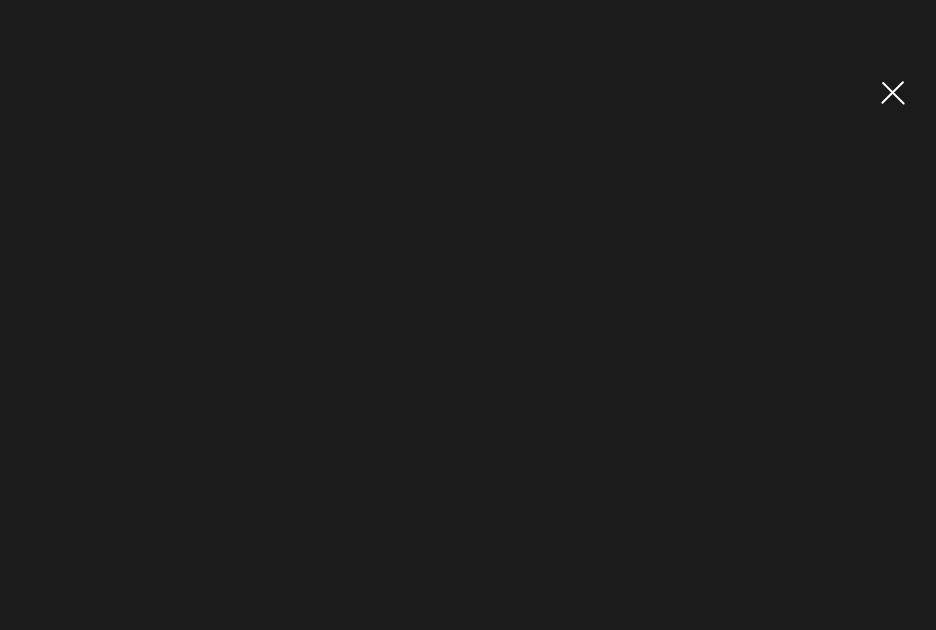
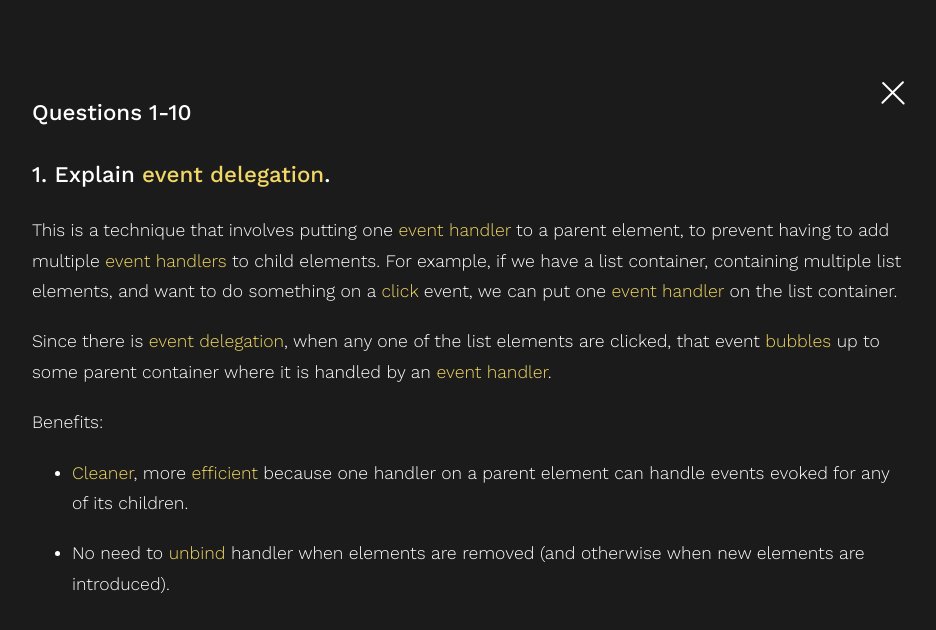
Before and after one commit to desslinga/personal-web, an Angular app: page /notes/frontend-questions-js-one in a window 1280 px wide. Shown: the top 630 px of the page, without its empty margins (173-1109 px from the left). Built offline with nearby package versions, Linux system fonts and the light colour scheme.

Commit message:
Adding js questions part 1

```diff
--- a/src/app/app.module.ts
+++ b/src/app/app.module.ts
@@ -40,6 +40,7 @@ import { FrontendQuestionsHtmlComponent } from './pages/partial/notes-preview/pr
 import { FrontendQuestionsCssOneComponent } from './pages/partial/notes-preview/previews/frontend-questions-css-one/frontend-questions-css-one.component';
 import { FrontendQuestionsCssTwoComponent } from './pages/partial/notes-preview/previews/frontend-questions-css-two/frontend-questions-css-two.component';
 import { FrontendQuestionsCssThreeComponent } from './pages/partial/notes-preview/previews/frontend-questions-css-three/frontend-questions-css-three.component';
+import { FrontendQuestionsJsOneComponent } from './pages/partial/notes-preview/previews/frontend-questions-js-one/frontend-questions-js-one.component';
 
 // note components
 import { DefnComponent } from './components/notes/defn.component';
@@ -75,7 +76,8 @@ import { LocComponent } from './components/notes/loc.component';
     LocComponent,
     FrontendQuestionsCssOneComponent,
     FrontendQuestionsCssTwoComponent,
-    FrontendQuestionsCssThreeComponent
+    FrontendQuestionsCssThreeComponent,
+    FrontendQuestionsJsOneComponent
   ],
   imports: [
     BrowserModule,
--- a/src/app/pages/full/notes/notes.component.html
+++ b/src/app/pages/full/notes/notes.component.html
@@ -45,6 +45,11 @@
         <span>FRONT-END QUESTIONS CSS: 21-29 </span>
       </a>
     </div>
+    <div class="col-12 col-md-6">
+      <a class="btn-sim" routerLink="/notes/frontend-questions-js-one">
+        <span>FRONT-END QUESTIONS JS: 1-10 </span>
+      </a>
+    </div>
   </div>
   <div class="row">
     <div class="col-12">
--- a/src/app/pages/partial/notes-preview/notes-preview.component.html
+++ b/src/app/pages/partial/notes-preview/notes-preview.component.html
@@ -14,4 +14,7 @@
     <app-frontend-questions-css-three
       *ngIf="project==='frontend-questions-css-three'"
     ></app-frontend-questions-css-three>
+    <app-frontend-questions-js-one
+      *ngIf="project==='frontend-questions-js-one'"
+    ></app-frontend-questions-js-one>
 </app-preview>
--- a/src/app/pages/partial/notes-preview/previews/frontend-questions-css-two/frontend-questions-css-two.component.html
+++ b/src/app/pages/partial/notes-preview/previews/frontend-questions-css-two/frontend-questions-css-two.component.html
@@ -1,7 +1,7 @@
 <div class='blog'>
   <div class="row">
     <div class="col-12">
-      <h3>Questions 12-20</h3>
+      <h3>Questions 11-20</h3>
     </div>
     <div class="col-12">
       <h3>
--- /dev/null
+++ b/src/app/pages/partial/notes-preview/previews/frontend-questions-js-one/frontend-questions-js-one.component.html
@@ -0,0 +1,36 @@
+<div class="blog">
+  <div class="row">
+    <div class="col-12">
+      <h3>Questions 1-10</h3>
+    </div>
+    <div class="col-12">
+      <h3>
+        1. Explain <defn>event delegation</defn>.
+      </h3>
+      <p>
+        This is a technique that involves putting one <defn>event handler</defn>
+        to a parent element, to prevent having to add multiple
+        <defn>event handlers</defn> to child elements. For example, if we have
+        a list container, containing multiple list elements, and want to do
+        something on a <defn>click</defn> event, we can put one <defn>event
+        handler</defn> on the list container.
+      </p>
+      <p>
+        Since there is <defn>event delegation</defn>, when any one of the list
+        elements are clicked, that event <defn>bubbles</defn> up to some
+        parent container where it is handled by an <defn>event handler</defn>.
+      </p>
+      <p>Benefits:</p>
+      <ul>
+        <li><p>
+          <defn>Cleaner</defn>, more <defn>efficient</defn> because one handler
+          on a parent element can handle events evoked for any of its children.
+        </p></li>
+        <li><p>
+          No need to <defn>unbind</defn> handler when elements are removed (and
+          otherwise when new elements are introduced).
+        </p></li>
+      </ul>
+    </div>
+  </div>
+</div>
--- /dev/null
+++ b/src/app/pages/partial/notes-preview/previews/frontend-questions-js-one/frontend-questions-js-one.component.ts
@@ -0,0 +1,14 @@
+import { Component, OnInit } from '@angular/core';
+
+@Component({
+  selector: 'app-frontend-questions-js-one',
+  templateUrl: './frontend-questions-js-one.component.html'
+})
+export class FrontendQuestionsJsOneComponent implements OnInit {
+
+  constructor() { }
+
+  ngOnInit() {
+  }
+
+}
```
